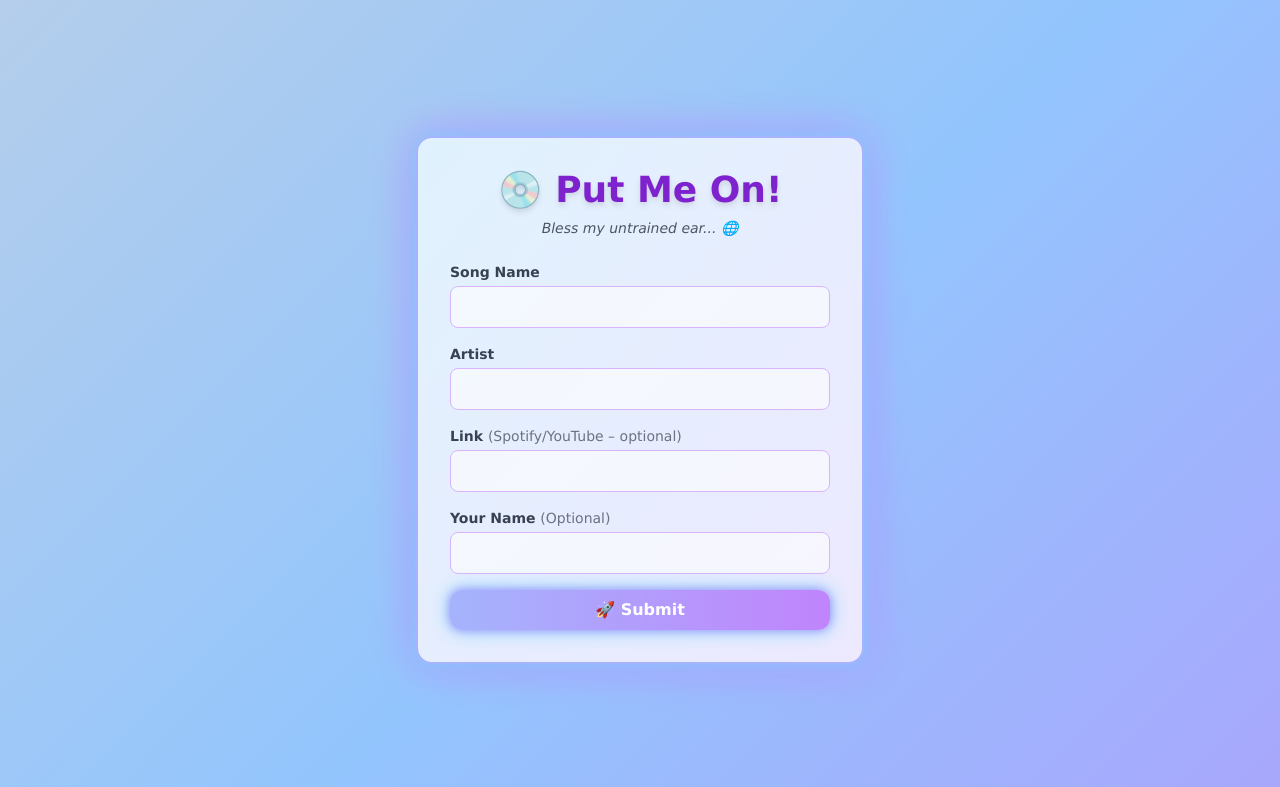
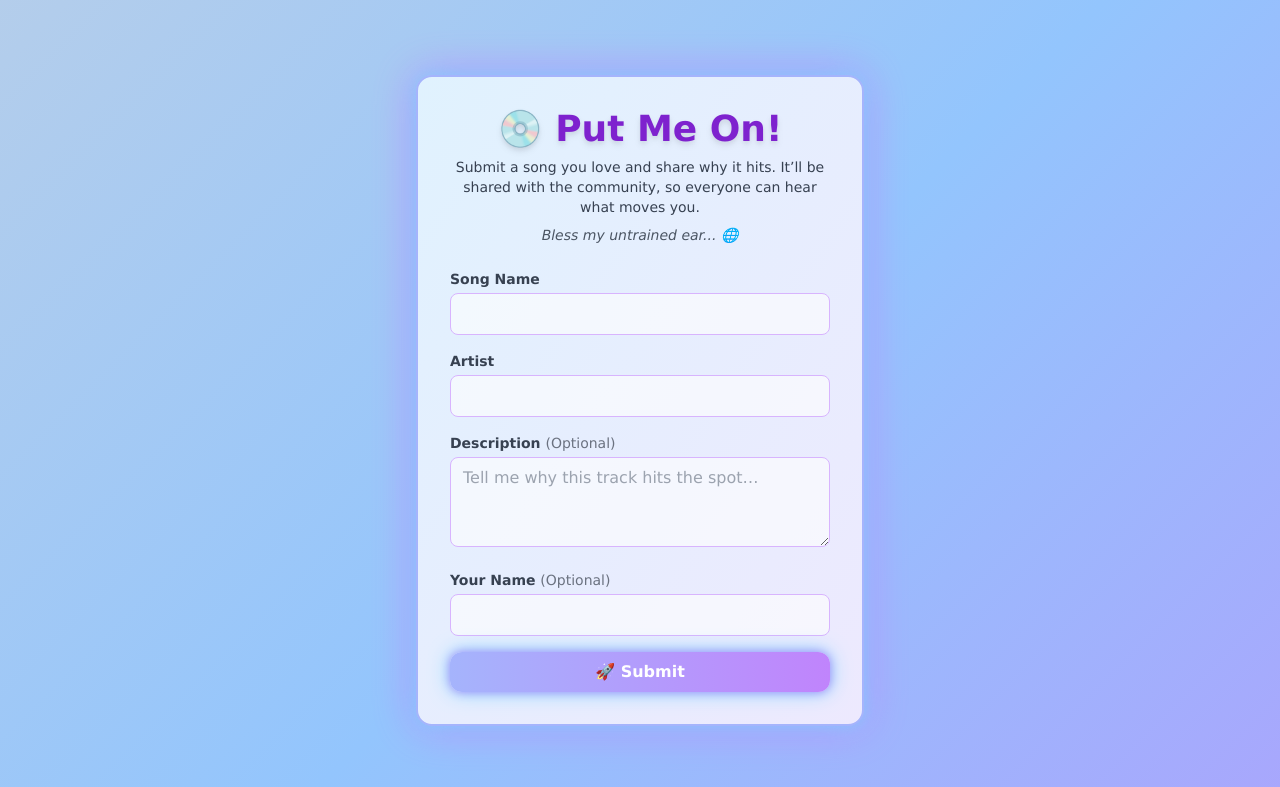
Before and after one commit to TWilli9/PutMeOn-, a Flask app: page / in a window 1280 px wide. Shown: the top 787 px of the page. Run offline with Flask 3, Linux system fonts and the light colour scheme; parts of the project's set-up code (start-up, migrations or seed data) failed here and were passed over; some libraries are stand-ins or nearby versions.

Commit message:
Changing Link to Description. Website changes.

```diff
--- a/app.py
+++ b/app.py
@@ -13,7 +13,7 @@ scope = ['https://spreadsheets.google.com/feeds', 'https://www.googleapis.com/au
 creds_dict = json.loads(os.environ['GOOGLE_CREDENTIALS_JSON'])
 creds = ServiceAccountCredentials.from_json_keyfile_dict(creds_dict, scope)
 client = gspread.authorize(creds)
-sheet = client.open('Song Suggestions').sheet1  # or use .worksheet('Sheet1') if needed
+sheet = client.open('Song Suggestions').sheet1
 
 @app.route('/', methods=['GET', 'POST'])
 def submit_song():
@@ -21,10 +21,10 @@ def submit_song():
         timestamp = datetime.now().strftime("%Y-%m-%d %H:%M:%S")
         song_name = request.form['song_name']
         artist = request.form['artist']
-        link = request.form['link']
+        description = request.form.get('description', '')
         submitter = request.form['submitter']
 
-        sheet.append_row([timestamp, song_name, artist, link, submitter])
+        sheet.append_row([timestamp, song_name, artist, description, submitter])
         return redirect('/thankyou')
     return render_template('form.html')
 
--- a/templates/form.html
+++ b/templates/form.html
@@ -35,7 +35,9 @@
 
   <div class="y2k-card rounded-2xl p-8 w-full max-w-md backdrop-blur-lg">
     <h1 class="text-4xl font-extrabold text-center text-purple-700 mb-2 drop-shadow-md">💿 Put Me On!</h1>
+    <p class="text-center text-sm text-gray-700 mb-2">Submit a song you love and share why it hits. It’ll be shared with the community, so everyone can hear what moves you.</p>
     <p class="text-center text-sm text-gray-600 mb-6 italic">Bless my untrained ear... 🌐</p>
+
 
     <form method="POST" class="space-y-4">
       <div>
@@ -51,9 +53,10 @@
       </div>
 
       <div>
-        <label class="block text-sm font-bold text-gray-700"> Link <span class="text-gray-500 font-normal">(Spotify/YouTube – optional)</span></label>
-        <input type="url" name="link"
-               class="mt-1 w-full rounded-lg border border-purple-300 px-3 py-2 focus:ring-2 focus:ring-purple-500 bg-white bg-opacity-60">
+        <label class="block text-sm font-bold text-gray-700">Description <span class="text-gray-500 font-normal">(Optional)</span></label>
+        <textarea name="description" rows="3"
+                  class="mt-1 w-full rounded-lg border border-purple-300 px-3 py-2 focus:ring-2 focus:ring-purple-500 bg-white bg-opacity-60"
+                  placeholder="Tell me why this track hits the spot…"></textarea>
       </div>
 
       <div>
```
